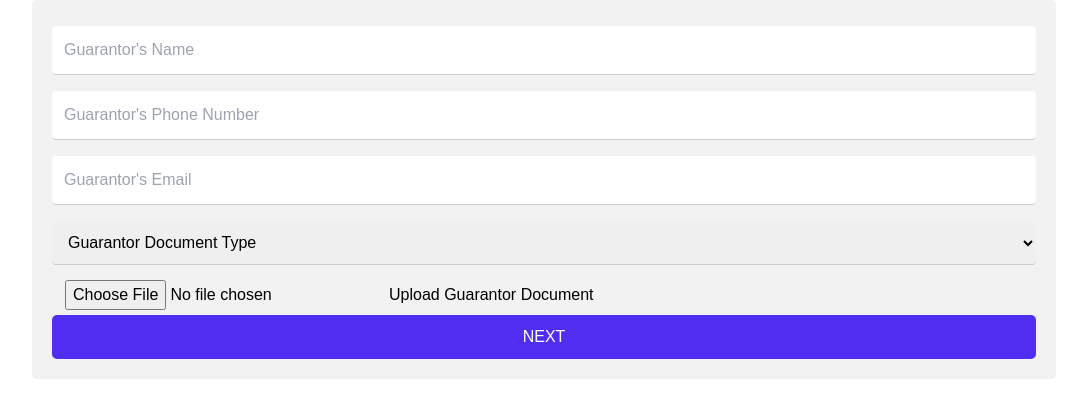
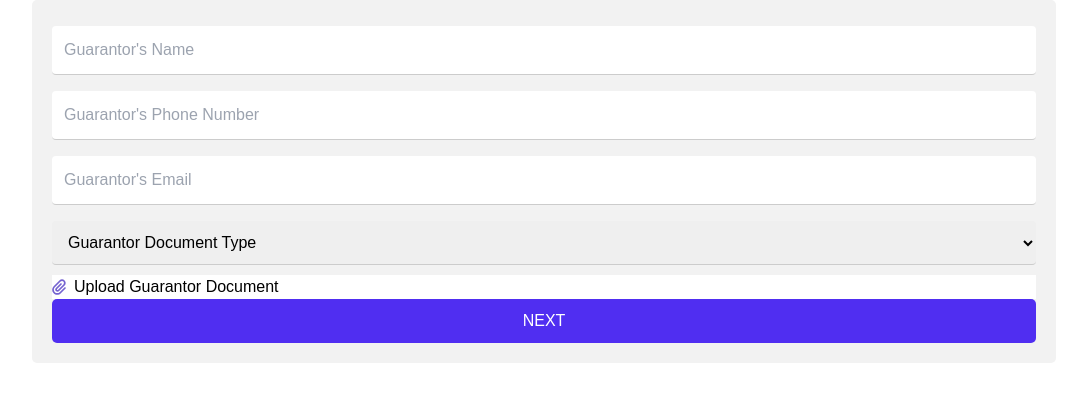
Before and after one commit to Onidamilola/alphageek, a React (Create React App) app: page /guarantor in a window 1280 px wide. Shown: the top 418 px of the page, without its empty margins (96-1183 px from the left). Built offline with nearby package versions, Linux system fonts and the light colour scheme.

Commit message:
changes made

```diff
--- a/src/pages/guarantor.jsx
+++ b/src/pages/guarantor.jsx
@@ -1,35 +1,74 @@
-import React from 'react'
+import React from "react";
+import { FontAwesomeIcon } from "@fortawesome/react-fontawesome";
+import { FaPaperclip } from "react-icons/fa";
+import { faPaperclip } from "@fortawesome/free-solid-svg-icons";
 
-const Guarantor = ({nextStep}) => {
-
+const Guarantor = ({ nextStep }) => {
   const handleSubmit = async (event) => {
     event.preventDefault();
 
-    nextStep()
+    nextStep();
   };
   return (
     <div>
-       <div className="container" style={{ display: 'flex', flexDirection: 'column' }}>
-          <input type="text" id="guarantorname" name="guarantorname" placeholder="Guarantor's Name" style={{ marginBottom: '10px' }} />
-         <input type="text" id="guarantorphonenumber" name="guarantorphonenumber" placeholder="Guarantor's Phone Number" style={{ marginBottom: '10px' }} />
-         <input type="text" id="guarantoremail" name="guarantoremail" placeholder="Guarantor's Email" style={{ marginBottom: '10px' }} />
-         <select id="document" name="Guarantor's Document Type" style={{ marginBottom: '10px' }}>
+      <div
+        className="container"
+        style={{ display: "flex", flexDirection: "column" }}
+      >
+        <input
+          type="text"
+          id="guarantorname"
+          name="guarantorname"
+          placeholder="Guarantor's Name"
+          style={{ marginBottom: "10px" }}
+        />
+        <input
+          type="text"
+          id="guarantorphonenumber"
+          name="guarantorphonenumber"
+          placeholder="Guarantor's Phone Number"
+          style={{ marginBottom: "10px" }}
+        />
+        <input
+          type="text"
+          id="guarantoremail"
+          name="guarantoremail"
+          placeholder="Guarantor's Email"
+          style={{ marginBottom: "10px" }}
+        />
+        <select
+          id="document"
+          name="Guarantor's Document Type"
+          style={{ marginBottom: "10px" }}
+        >
           <option value="document">Guarantor Document Type</option>
           <option value="document">NID</option>
           <option value="document">Passport</option>
           <option value="document">Others</option>
         </select>
-          <div className="flex items-center">
-  <input id="file" type="file" className="appearance-none border border-gray-100 py-1 px-3 rounded-md" />
-  <label htmlFor="file" className="ml-2">Upload Guarantor Document</label>
+        <div className="flex items-center gap-2 bg-white ">
+          <label htmlFor="file" className="flex items-center gap-2 cursor-pointer">
+            <FontAwesomeIcon icon={faPaperclip} className="text-[#7563d0]"/>
+            Upload Guarantor Document
+          </label>
+          <input id="file" type="file" className="hidden" />
         </div>
 
-
-
-
-
-
-          <button type="submit" style={{ width: '100%', padding: '10px 20px', backgroundColor: '#502ef1', color: '#fff', border: 'none', borderRadius: '5px', cursor: 'pointer' }} onClick={handleSubmit}>NEXT</button>
+        <button
+          type="submit"
+          style={{
+            width: "100%",
+            padding: "10px 20px",
+            backgroundColor: "#502ef1",
+            color: "#fff",
+            border: "none",
+            borderRadius: "5px",
+            cursor: "pointer",
+          }}
+          onClick={handleSubmit}
+        >
+          NEXT
+        </button>
       </div>
 
       <style jsx>{`
@@ -74,7 +113,7 @@ const Guarantor = ({nextStep}) => {
           }
         `}</style>
     </div>
-  )
-}
+  );
+};
 
 export default Guarantor;
--- a/src/pages/tabs.jsx
+++ b/src/pages/tabs.jsx
@@ -10,7 +10,7 @@ import Guarantor from './guarantor';
 import Capture from './capture';
 
 const MultiStepForm = () => {
-  const navigate = useNavigate();
+  // const navigate = useNavigate();
   const [step, setStep] = useState(1);
 
   const formTitles = [
@@ -34,8 +34,8 @@ const MultiStepForm = () => {
     }
   };
 
-  const isLastStep = step === formTitles.length;
-  const isFirstStep = step === 1;
+  // const isLastStep = step === formTitles.length;
+  // const isFirstStep = step === 1;
 
   let currentStepComponent;
 
```
Lines whose indentation alone changed are shown as unchanged.
